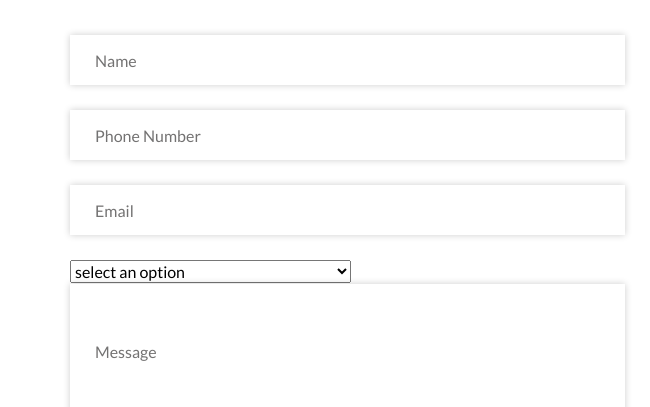
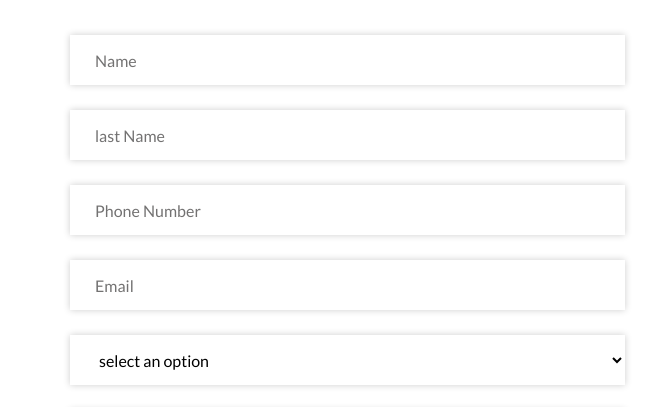
Before and after one commit to CHERKAOUIfatimazahra/Brif1, a plain HTML site: page contact.html in a window 1280 px wide. Shown: the part 279-686 px from the top of the page, 0-650 px from the left. Drawn offline with nearby package versions, Linux system fonts and the light colour scheme; some packages are replaced by stand-ins of ours; grey boxes are pictures that could not be loaded.

Commit message:
nouvelle version

```diff
--- a/contact.html
+++ b/contact.html
@@ -97,6 +97,9 @@
           <form action="">
             <div>
               <input type="text" placeholder="Name" />
+            </div>
+            <div>
+              <input type="text" placeholder="last Name" />
             </div>
             <div>
               <input type="text" placeholder="Phone Number" />
--- a/css/style.css
+++ b/css/style.css
@@ -653,15 +653,16 @@ a:focus {
   margin-bottom: 30px;
 }
 
-.contact_section input {
+.contact_section input,select {
   width: 100%;
   border: none;
   height: 50px;
   margin-bottom: 25px;
   padding-left: 25px;
   background-color: #ffffff;
+
   outline: none;
-  color: #ffffff;
+  color: #000000;
   -webkit-box-shadow: 0 0 7px 0 rgba(0, 0, 0, 0.2);
           box-shadow: 0 0 7px 0 rgba(0, 0, 0, 0.2);
 }
```
Also changed, not shown: index.html (+2 -2 lines).
